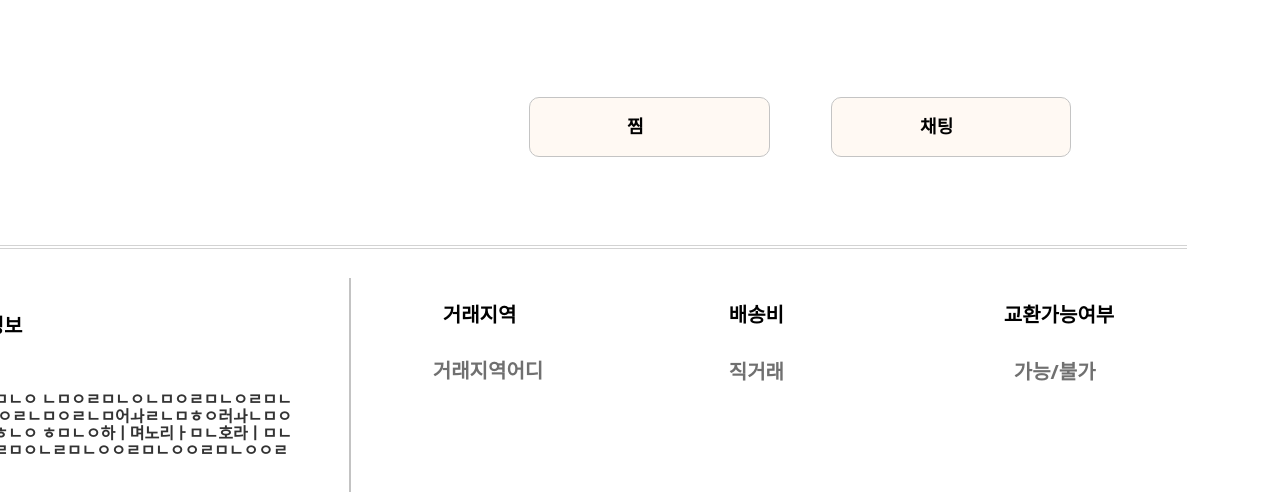
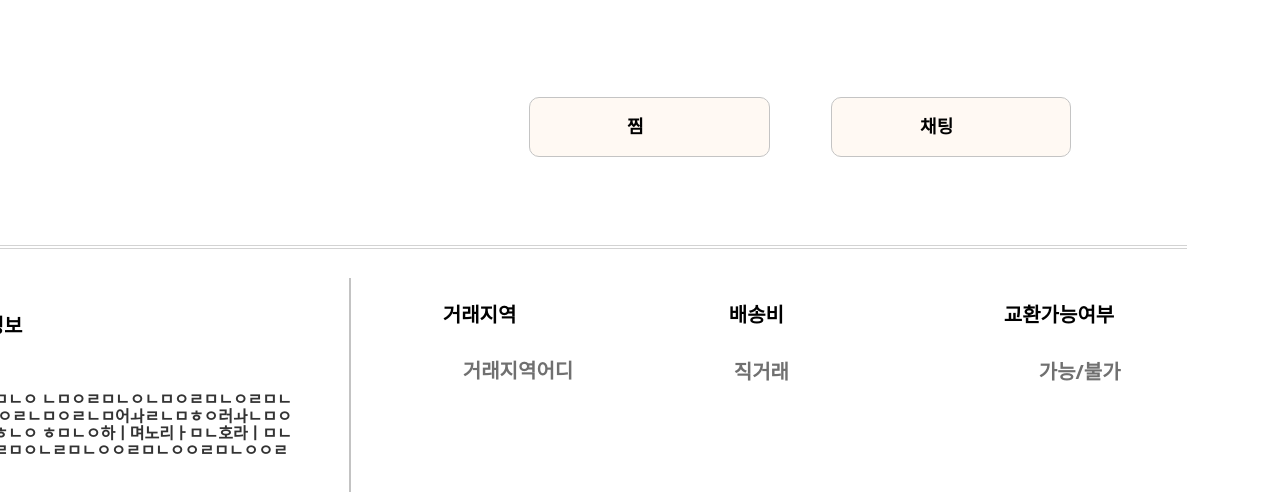
Before and after one commit to RenewWear/Front_Final, a React (Vite) app: page /sell in a window 1280 px wide. Shown: the part 616-1108 px from the top of the page. Built offline with nearby package versions, Linux system fonts and the light colour scheme.

Commit message:
Update LowerSell.css

```diff
--- a/src/components_sell/LowerSell.css
+++ b/src/components_sell/LowerSell.css
@@ -107,7 +107,7 @@
   align-self: stretch;
   position: relative;
   margin-top:40px;
-  margin-left: -10px;
+  margin-left:20px;
   font-size: var(--font-size-5xl);
   line-height: 17px;
   color: rgb(112, 112, 112);
@@ -177,7 +177,7 @@
   align-self: stretch;
   position: relative;
   margin-top:40px;
-  margin-left: 0px;
+  margin-left: 25px;
   font-size: var(--font-size-5xl);
   line-height: 17px;
   color: rgb(112, 112, 112);
@@ -391,7 +391,7 @@
   align-self: stretch;
   position: relative;
   margin-top:30px;
-  margin-left: 20px;
+  margin-left: 25px;
   font-size: var(--font-size-5xl);
   line-height: 17px;
   color: rgb(112, 112, 112);
```
